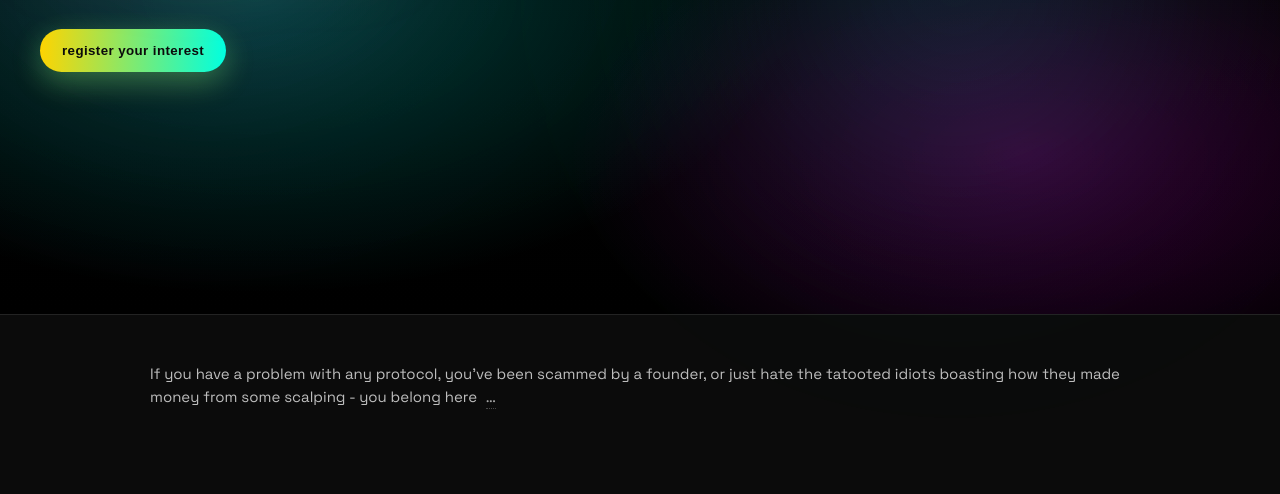
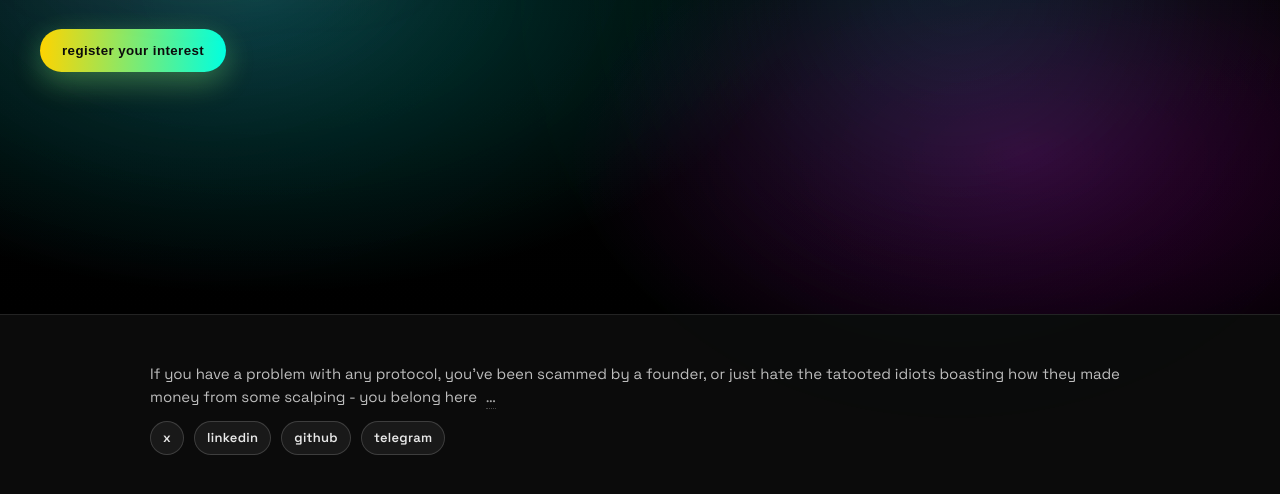
Before and after one commit to RickCastle2018/felixnuclear-site, a plain HTML site: page index.html in a window 1280 px wide. Shown: the part 486-980 px from the top of the page. Before the commit the page ends 943 px from the top, so only its background shows below. Drawn offline with Linux system fonts and the light colour scheme.

Commit message:
add social accounts

```diff
--- a/index.html
+++ b/index.html
@@ -89,6 +89,32 @@
                     >…</a
                 >
             </p>
+            <nav class="social" aria-label="Social links">
+                <a
+                    class="social__link"
+                    href="https://x.com/felixnuclear"
+                    target="_blank"
+                    rel="noopener"
+                >X</a>
+                <a
+                    class="social__link"
+                    href="https://www.linkedin.com/company/felixnuclear"
+                    target="_blank"
+                    rel="noopener"
+                >LinkedIn</a>
+                <a
+                    class="social__link"
+                    href="https://github.com/felixnuclear"
+                    target="_blank"
+                    rel="noopener"
+                >GitHub</a>
+                <a
+                    class="social__link"
+                    href="https://t.me/felixnuclear"
+                    target="_blank"
+                    rel="noopener"
+                >Telegram</a>
+            </nav>
         </footer>
 
         <dialog
--- a/styles.css
+++ b/styles.css
@@ -236,6 +236,47 @@ body {
     color: #e8e8e8;
     border-bottom-color: #e8e8e8;
 }
+/* Social links */
+.social {
+    max-width: 980px;
+    margin: 12px auto 0;
+    display: flex;
+    gap: 10px;
+    flex-wrap: wrap;
+}
+.social__link {
+    display: inline-flex;
+    align-items: center;
+    padding: 8px 12px;
+    border-radius: 999px;
+    background: color-mix(in oklab, #ffffff 6%, transparent);
+    border: 1px solid color-mix(in oklab, #ffffff 16%, transparent);
+    color: #e8e8e8;
+    text-decoration: none;
+    font-size: 13px;
+    font-weight: 600;
+    text-transform: lowercase;
+    letter-spacing: 0.3px;
+    transition: transform 150ms ease, background 150ms ease, color 150ms ease,
+        box-shadow 150ms ease, border-color 150ms ease;
+}
+.social__link:hover {
+    transform: translateY(-1px);
+    background: linear-gradient(
+        92deg,
+        color-mix(in oklab, #ffffff 8%, transparent),
+        color-mix(in oklab, var(--accent-2) 10%, transparent)
+    );
+    color: #ffffff;
+    border-color: color-mix(in oklab, #ffffff 26%, transparent);
+    box-shadow:
+        0 10px 32px rgba(255, 212, 0, 0.12),
+        0 8px 28px rgba(0, 255, 224, 0.16);
+}
+.social__link:focus-visible {
+    outline: none;
+    box-shadow: var(--ring);
+}
 
 /* Modal */
 .modal::backdrop {
```
Also changed, not shown: 1 other file.
